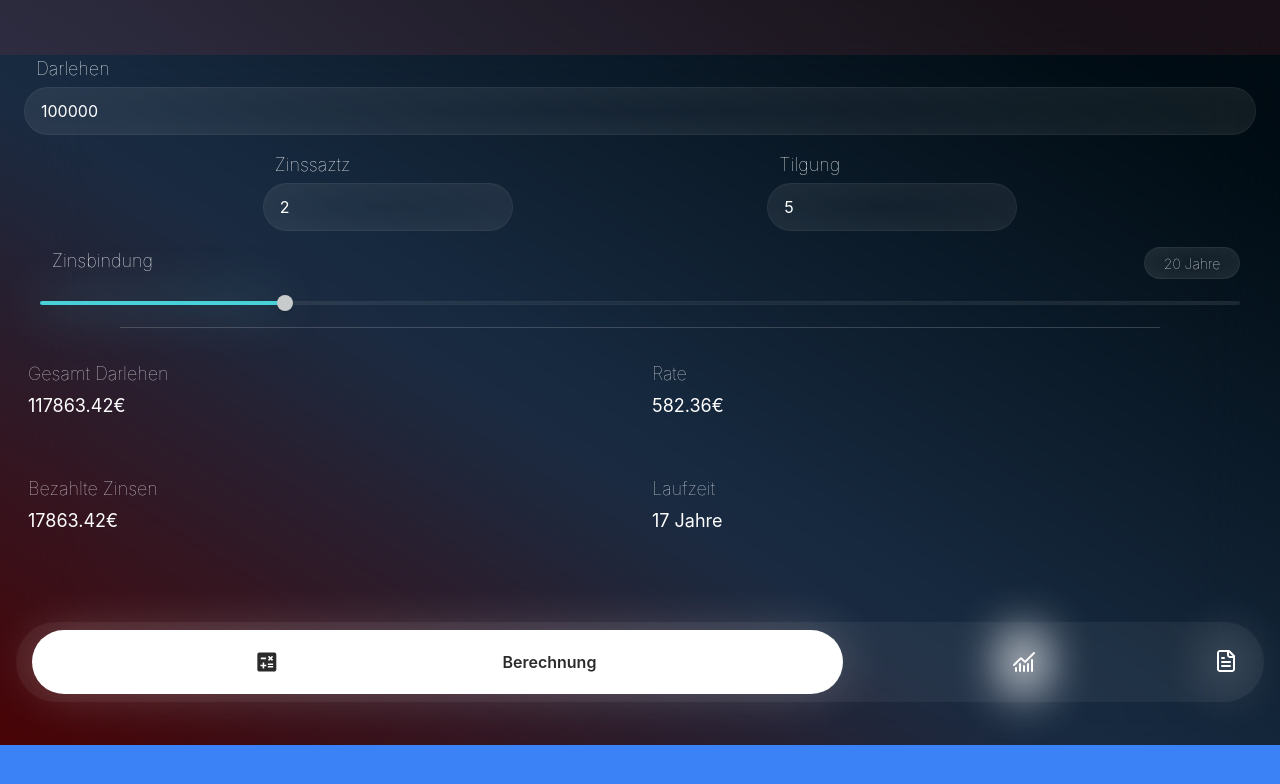
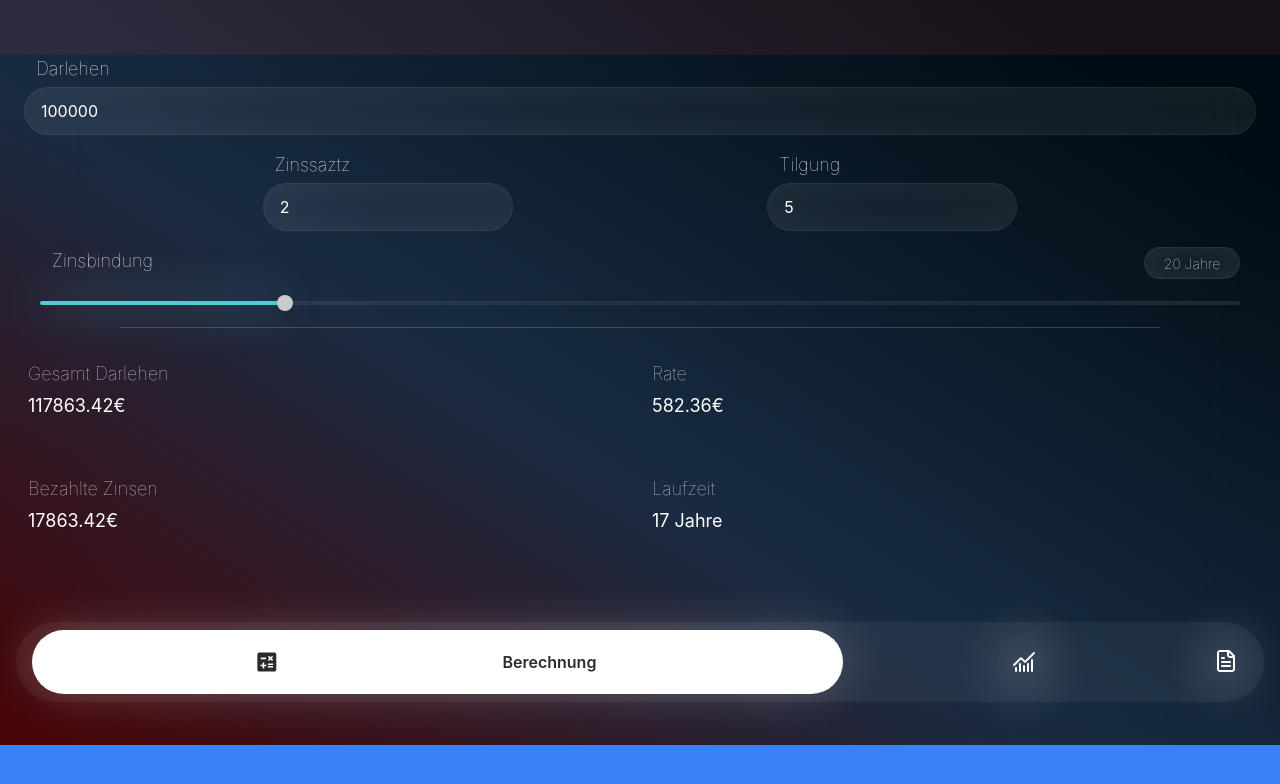
Before and after one commit to TrueTaco/Credit-Calculator, a React (Vite) app: page / in a window 1280 px wide. Shown: the top 784 px of the page. Built offline with nearby package versions, Linux system fonts and the light colour scheme.

Commit message:
Adjust to uniform glow effect

```diff
--- a/src/components/TabSwitcher.tsx
+++ b/src/components/TabSwitcher.tsx
@@ -47,7 +47,7 @@ const TabSwitcher: FC<TabSwitcherProps> = ({ selectedTab, setSelectedTab }) => {
           className="relative h-full flex items-center p-2"
           onClick={() => setSelectedTab("calculation")}
         >
-          <GlowWrapper strength={10}>
+          <GlowWrapper strength={20}>
             <CalcIcon color="white" />
           </GlowWrapper>
         </div>
@@ -67,7 +67,7 @@ const TabSwitcher: FC<TabSwitcherProps> = ({ selectedTab, setSelectedTab }) => {
           className="relative h-full flex items-center p-2"
           onClick={() => setSelectedTab("statistic")}
         >
-          <GlowWrapper strength={30}>
+          <GlowWrapper strength={20}>
             <StatisticsIcon color="white" />
           </GlowWrapper>
         </div>
```
